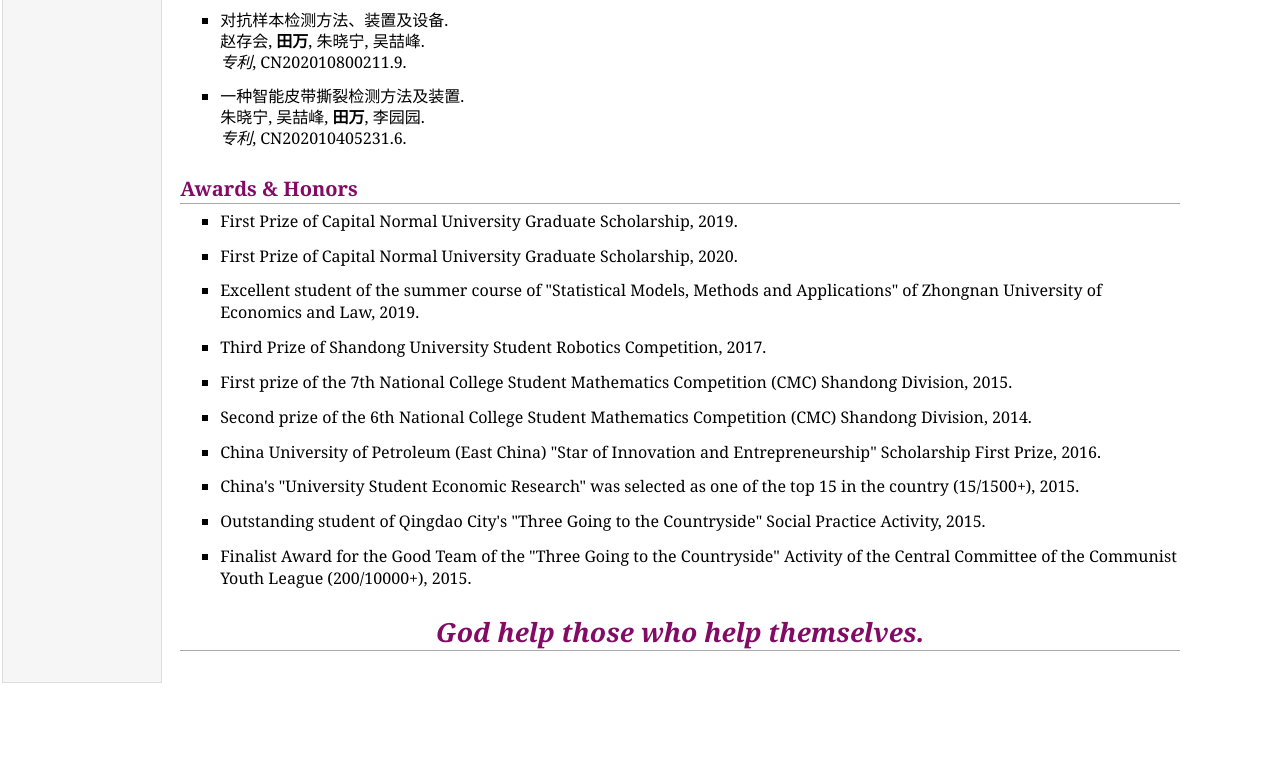
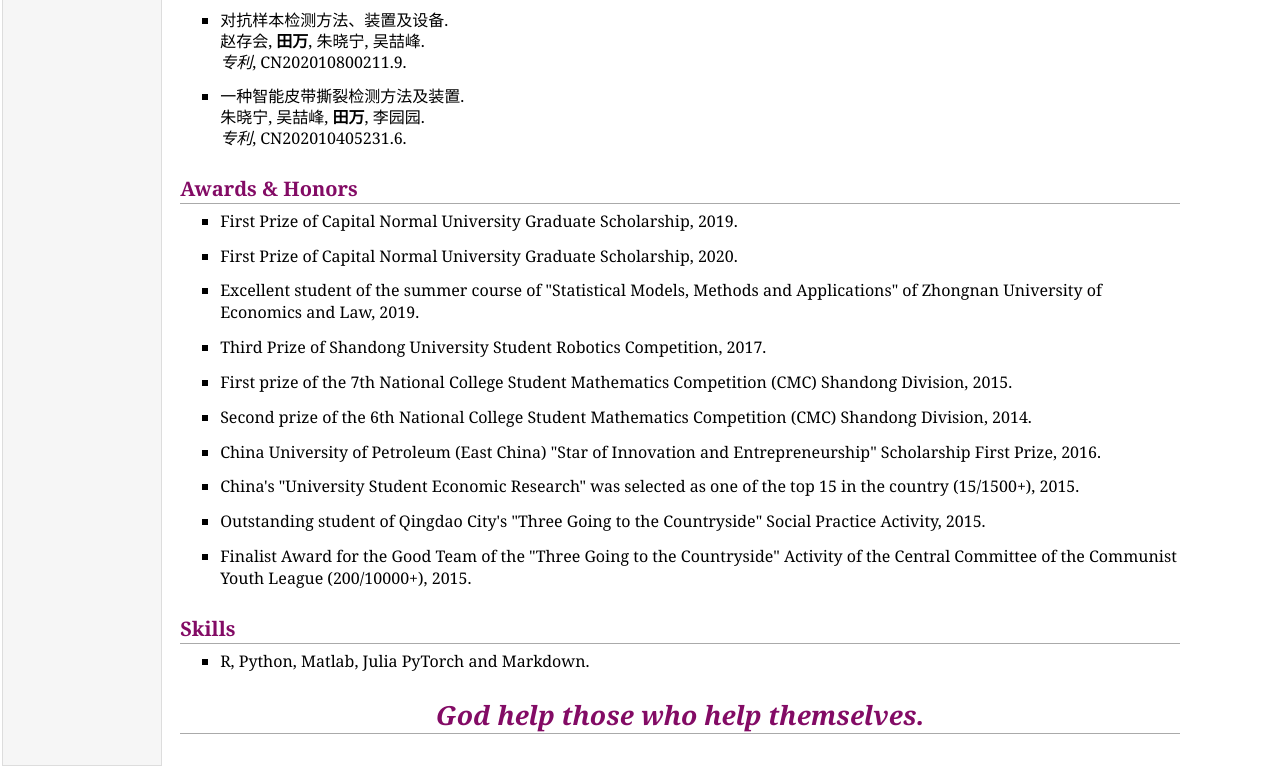
Before and after one commit to mltaven/mltaven.github.io, a plain HTML site: page index.htm in a window 1280 px wide. Shown: the part 1362-2132 px from the top of the page. Before the commit the page ends 2055 px from the top, so only its background shows below. Drawn offline with Linux system fonts and the light colour scheme.

Commit message:
Update index.htm

```diff
--- a/index.htm
+++ b/index.htm
@@ -265,8 +265,13 @@ Email: wantian61@foxmail.com
 <ul>
 <li>Finalist Award for the Good Team of the "Three Going to the Countryside" Activity of the Central Committee of the Communist Youth League (200/10000+), 2015.
 </li>
+
 </ul>
-
+<h2>Skills</h2>
+<ul>
+<li>R, Python, Matlab, Julia PyTorch and Markdown.
+</li>
+</ul>
 <br>
 <dvi class = "text", style = "text-align:center;"> <h1> <i> God help those who help themselves.</i></h2></div>
 <br>
```
